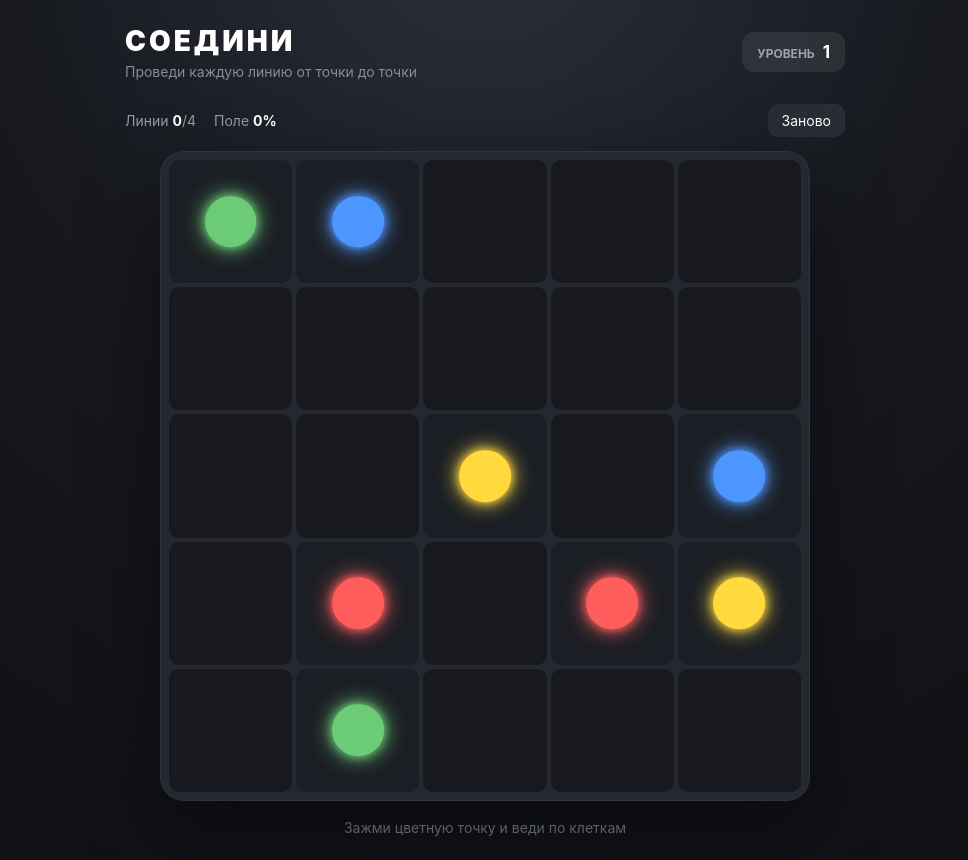
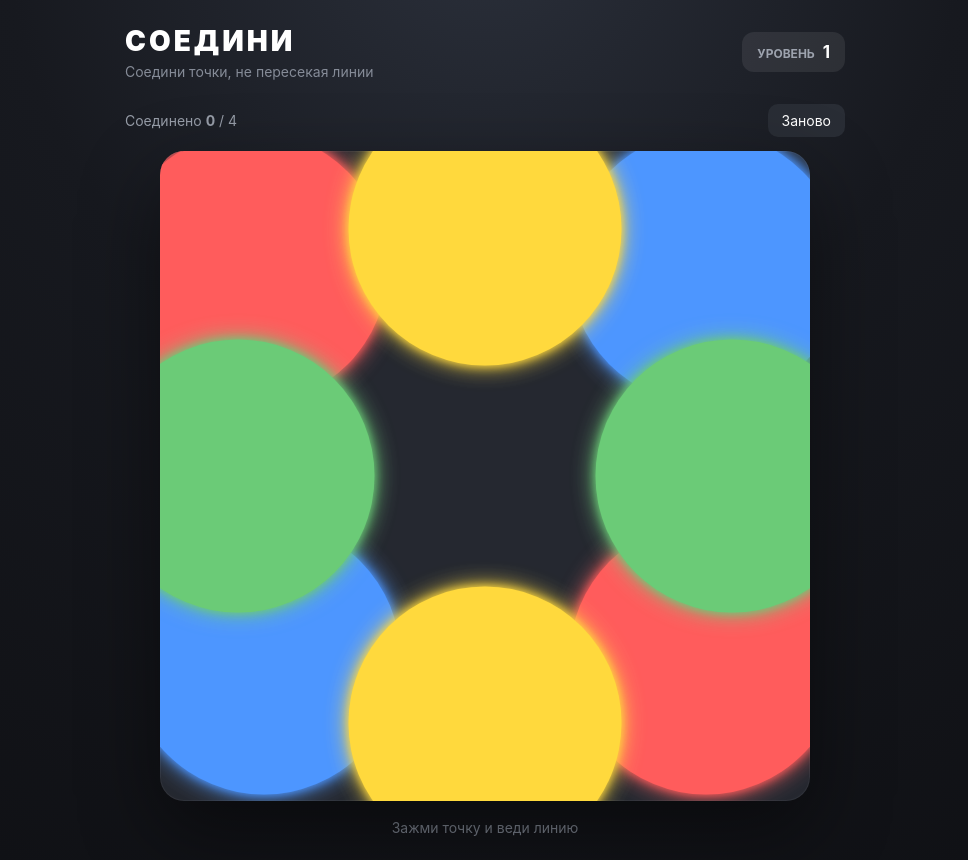
Before and after one commit to dancheei2-hue/Soedini, a React (Vite) app: page / in a window 1280 px wide. Shown: the whole page, without its empty margins (155-1123 px from the left). Built offline with nearby package versions, Linux system fonts and the light colour scheme.

Commit message:
free line App.jsx

```diff
--- a/src/App.jsx
+++ b/src/App.jsx
@@ -1,328 +1,470 @@
-import { useEffect, useRef, useState } from "react";
+import { useRef, useState } from "react";
 
 const LEVELS = [
   {
-    size: 5,
-    paths: [
-      [18, 13, 8, 7, 6, 11, 16],
-      [1, 2, 3, 4, 9, 14],
-      [19, 24, 23, 22, 17, 12],
-      [21, 20, 15, 10, 5, 0],
+    pairs: [
+      { color: "#ff5c5c", a: [14, 18], b: [84, 78] },
+      { color: "#4d96ff", a: [84, 18], b: [16, 78] },
+      { color: "#ffd93d", a: [50, 12], b: [50, 88] },
+      { color: "#6bcb77", a: [12, 50], b: [88, 50] },
     ],
   },
   {
-    size: 6,
-    paths: [
-      [30, 24, 25, 26, 20, 14, 13, 19],
-      [17, 23, 22, 16, 15, 21, 27],
-      [4, 5, 11, 10, 9, 8, 7],
-      [18, 12, 6, 0, 1, 2, 3],
-      [28, 29, 35, 34, 33, 32, 31],
+    pairs: [
+      { color: "#ff5c5c", a: [12, 18], b: [86, 78] },
+      { color: "#4d96ff", a: [86, 18], b: [14, 82] },
+      { color: "#ffd93d", a: [48, 12], b: [50, 88] },
+      { color: "#6bcb77", a: [12, 50], b: [88, 50] },
+      { color: "#a66cff", a: [28, 88], b: [72, 12] },
     ],
   },
   {
-    size: 7,
-    paths: [
-      [27, 26, 25, 18, 11, 12, 19, 20, 13],
-      [44, 37, 30, 29, 36, 43, 42, 35, 28],
-      [6, 5, 4, 3, 10, 9, 16, 15, 8],
-      [17, 24, 31, 32, 33, 34, 41, 40, 39],
-      [23, 22, 21, 14, 7, 0, 1, 2],
-      [48, 47, 46, 45, 38],
+    pairs: [
+      { color: "#ff5c5c", a: [10, 16], b: [90, 84] },
+      { color: "#4d96ff", a: [90, 16], b: [10, 84] },
+      { color: "#ffd93d", a: [50, 8], b: [50, 92] },
+      { color: "#6bcb77", a: [8, 50], b: [92, 50] },
+      { color: "#a66cff", a: [24, 28], b: [76, 72] },
+      { color: "#ff8fab", a: [76, 28], b: [24, 72] },
     ],
   },
 ];
 
-const COLORS = [
-  "#ff5c5c",
-  "#4d96ff",
-  "#ffd93d",
-  "#6bcb77",
-  "#a66cff",
-  "#ff8fab",
-];
+const DOT_RADIUS = 6;
+const LINE_WIDTH = 2.8;
+const SAMPLE_DISTANCE = 1.5;
+const COLLISION_DISTANCE = 4.2;
+
+function distance(a, b) {
+  return Math.hypot(a.x - b.x, a.y - b.y);
+}
+
+function pointToSegmentDistance(point, a, b) {
+  const dx = b.x - a.x;
+  const dy = b.y - a.y;
+
+  const lengthSquared = dx * dx + dy * dy;
+
+  if (lengthSquared === 0) {
+    return distance(point, a);
+  }
+
+  let t =
+    ((point.x - a.x) * dx +
+      (point.y - a.y) * dy) /
+    lengthSquared;
+
+  t = Math.max(0, Math.min(1, t));
+
+  return distance(point, {
+    x: a.x + t * dx,
+    y: a.y + t * dy,
+  });
+}
+
+function segmentsIntersect(a, b, c, d) {
+  function orientation(p, q, r) {
+    const value =
+      (q.y - p.y) * (r.x - q.x) -
+      (q.x - p.x) * (r.y - q.y);
+
+    if (Math.abs(value) < 0.0001) return 0;
+
+    return value > 0 ? 1 : 2;
+  }
+
+  function onSegment(p, q, r) {
+    return (
+      q.x <= Math.max(p.x, r.x) + 0.001 &&
+      q.x >= Math.min(p.x, r.x) - 0.001 &&
+      q.y <= Math.max(p.y, r.y) + 0.001 &&
+      q.y >= Math.min(p.y, r.y) - 0.001
+    );
+  }
+
+  const o1 = orientation(a, b, c);
+  const o2 = orientation(a, b, d);
+  const o3 = orientation(c, d, a);
+  const o4 = orientation(c, d, b);
+
+  if (o1 !== o2 && o3 !== o4) {
+    return true;
+  }
+
+  if (o1 === 0 && onSegment(a, c, b)) return true;
+  if (o2 === 0 && onSegment(a, d, b)) return true;
+  if (o3 === 0 && onSegment(c, a, d)) return true;
+  if (o4 === 0 && onSegment(c, b, d)) return true;
+
+  return false;
+}
+
+function segmentsTooClose(a, b, c, d) {
+  if (segmentsIntersect(a, b, c, d)) {
+    return true;
+  }
+
+  return (
+    pointToSegmentDistance(a, c, d) <
+      COLLISION_DISTANCE ||
+    pointToSegmentDistance(b, c, d) <
+      COLLISION_DISTANCE ||
+    pointToSegmentDistance(c, a, b) <
+      COLLISION_DISTANCE ||
+    pointToSegmentDistance(d, a, b) <
+      COLLISION_DISTANCE
+  );
+}
 
 function App() {
   const [level, setLevel] = useState(0);
-  const [connections, setConnections] = useState([]);
-  const [activePath, setActivePath] = useState(null);
-  const [dragging, setDragging] = useState(false);
+  const [lines, setLines] = useState([]);
+  const [activeLine, setActiveLine] = useState(null);
+  const [message, setMessage] = useState(
+    "Зажми точку и веди линию"
+  );
 
   const boardRef = useRef(null);
-  const cellRefs = useRef({});
 
   const current = LEVELS[level];
-  const totalPairs = current.paths.length;
-  const totalCells = current.size * current.size;
 
-  const usedCells = connections.reduce(
-    (sum, path) => sum + path.length,
-    0
-  );
+  function getPosition(event) {
+    const board = boardRef.current;
 
-  const endpointToPair = new Map();
+    if (!board) return null;
 
-  current.paths.forEach((path, pairIndex) => {
-    endpointToPair.set(path[0], pairIndex);
-    endpointToPair.set(path[path.length - 1], pairIndex);
-  });
-
-  function isEndpoint(cell) {
-    return endpointToPair.has(cell);
-  }
-
-  function getColor(cell) {
-    const pairIndex = endpointToPair.get(cell);
-    return COLORS[pairIndex % COLORS.length];
-  }
-
-  function isOccupied(cell) {
-    return connections.some((path) => path.includes(cell));
-  }
-
-  function areAdjacent(a, b) {
-    const ar = Math.floor(a / current.size);
-    const ac = a % current.size;
-
-    const br = Math.floor(b / current.size);
-    const bc = b % current.size;
-
-    return Math.abs(ar - br) + Math.abs(ac - bc) === 1;
-  }
-
-  function pointForCell(cell) {
-    const board = boardRef.current;
-    const element = cellRefs.current[cell];
-
-    if (!board || !element) return null;
-
-    const boardRect = board.getBoundingClientRect();
-    const cellRect = element.getBoundingClientRect();
+    const rect = board.getBoundingClientRect();
 
     return {
       x:
-        ((cellRect.left +
-          cellRect.width / 2 -
-          boardRect.left) /
-          boardRect.width) *
+        ((event.clientX - rect.left) /
+          rect.width) *
         100,
 
       y:
-        ((cellRect.top +
-          cellRect.height / 2 -
-          boardRect.top) /
-          boardRect.height) *
+        ((event.clientY - rect.top) /
+          rect.height) *
         100,
     };
   }
 
-  function pathPoints(path) {
-    return path
-      .map(pointForCell)
-      .filter(Boolean)
-      .map((point) => `${point.x},${point.y}`)
-      .join(" ");
+  function findDot(point) {
+    for (
+      let pairIndex = 0;
+      pairIndex < current.pairs.length;
+      pairIndex++
+    ) {
+      const pair = current.pairs[pairIndex];
+
+      const distanceA = distance(point, {
+        x: pair.a[0],
+        y: pair.a[1],
+      });
+
+      if (distanceA <= DOT_RADIUS) {
+        return {
+          pairIndex,
+          side: "a",
+        };
       }
 
-  function startPath(cell) {
-    if (!isEndpoint(cell)) return;
+      const distanceB = distance(point, {
+        x: pair.b[0],
+        y: pair.b[1],
+      });
 
-    if (isOccupied(cell)) return;
-
-    setActivePath([cell]);
-    setDragging(true);
-  }
-
-  function movePath(cell) {
-    if (!dragging || !activePath) return;
-
-    const last = activePath[activePath.length - 1];
-
-    if (cell === last) return;
-
-    // Движение назад — убираем последнюю клетку.
-    if (
-      activePath.length > 1 &&
-      cell === activePath[activePath.length - 2]
-    ) {
-      setActivePath(activePath.slice(0, -1));
-      return;
-    }
-
-    // Только соседняя клетка.
-    if (!areAdjacent(last, cell)) return;
-
-    // Нельзя проходить через уже занятую клетку.
-    if (isOccupied(cell)) return;
-
-    // Нельзя заходить в чужую точку.
-    if (isEndpoint(cell)) {
-      const pairIndex = endpointToPair.get(activePath[0]);
-
-      if (endpointToPair.get(cell) !== pairIndex) {
-        return;
+      if (distanceB <= DOT_RADIUS) {
+        return {
+          pairIndex,
+          side: "b",
+        };
       }
     }
 
-    // Нельзя замыкать линию на саму себя.
-    if (activePath.includes(cell)) return;
-
-    setActivePath([...activePath, cell]);
+    return null;
   }
 
-  function moveFromPointer(event) {
-    if (!dragging) return;
+  function lineHitsExistingLines(points) {
+    if (points.length < 2) {
+      return false;
+    }
 
-    const element = document.elementFromPoint(
-      event.clientX,
-      event.clientY
-    );
+    const a = points[points.length - 2];
+    const b = points[points.length - 1];
 
-    const cellElement = element?.closest(".cell");
+    for (const line of lines) {
+      for (
+        let i = 1;
+        i < line.points.length;
+        i++
+      ) {
+        const c = line.points[i - 1];
+        const d = line.points[i];
 
-    if (!cellElement) return;
-
-    const cell = Number(cellElement.dataset.cell);
-
-    if (!Number.isNaN(cell)) {
-      movePath(cell);
+        if (segmentsTooClose(a, b, c, d)) {
+          return true;
+        }
       }
     }
 
-  function finishPath(cell) {
-    if (!dragging || !activePath) return;
-
-    const pairIndex = endpointToPair.get(activePath[0]);
-
-    const target =
-      current.paths[pairIndex][0] === activePath[0]
-        ? current.paths[pairIndex][current.paths[pairIndex].length - 1]
-        : current.paths[pairIndex][0];
-
-    if (cell === target && activePath.length >= 2) {
-      setConnections([...connections, activePath]);
+    return false;
   }
 
-    setActivePath(null);
-    setDragging(false);
+  function lineHitsOtherDots(points, pairIndex) {
+    if (points.length < 2) {
+      return false;
     }
 
-  function handlePointerDown(event, cell) {
+    const point = points[points.length - 1];
+
+    for (
+      let index = 0;
+      index < current.pairs.length;
+      index++
+    ) {
+      if (index === pairIndex) continue;
+
+      const pair = current.pairs[index];
+
+      if (
+        distance(point, {
+          x: pair.a[0],
+          y: pair.a[1],
+        }) <
+        DOT_RADIUS + 2
+      ) {
+        return true;
+      }
+
+      if (
+        distance(point, {
+          x: pair.b[0],
+          y: pair.b[1],
+        }) <
+        DOT_RADIUS + 2
+      ) {
+        return true;
+      }
+    }
+
+    return false;
+  }
+
+  function startLine(event) {
+    const point = getPosition(event);
+
+    if (!point) return;
+
+    const dot = findDot(point);
+
+    if (!dot) return;
+
+    const alreadyConnected = lines.some(
+      (line) => line.pairIndex === dot.pairIndex
+    );
+
+    if (alreadyConnected) return;
+
     event.preventDefault();
 
     event.currentTarget.setPointerCapture?.(
       event.pointerId
     );
 
-    startPath(cell);
+    setActiveLine({
+      pairIndex: dot.pairIndex,
+      startSide: dot.side,
+      points: [point],
+    });
+
+    setMessage("Веди линию к точке такого же цвета");
   }
 
-  function handlePointerMove(event) {
-    if (!dragging) return;
+  function moveLine(event) {
+    if (!activeLine) return;
 
     event.preventDefault();
-    moveFromPointer(event);
+
+    const point = getPosition(event);
+
+    if (!point) return;
+
+    const last =
+      activeLine.points[
+        activeLine.points.length - 1
+      ];
+
+    if (
+      distance(point, last) <
+      SAMPLE_DISTANCE
+    ) {
+      return;
     }
 
-  function handlePointerUp(event) {
+    const nextPoints = [
+      ...activeLine.points,
+      point,
+    ];
+
+    if (
+      lineHitsExistingLines(nextPoints) ||
+      lineHitsOtherDots(
+        nextPoints,
+        activeLine.pairIndex
+      )
+    ) {
+      setMessage(
+        "Нельзя пересекать другие линии"
+      );
+      return;
+    }
+
+    setActiveLine({
+      ...activeLine,
+      points: nextPoints,
+    });
+  }
+
+  function finishLine(event) {
+    if (!activeLine) return;
+
     event.preventDefault();
 
-    const element = document.elementFromPoint(
-      event.clientX,
-      event.clientY
-    );
+    const point = getPosition(event);
 
-    const cellElement = element?.closest(".cell");
-
-    if (cellElement) {
-      const cell = Number(cellElement.dataset.cell);
-
-      if (!Number.isNaN(cell)) {
-        finishPath(cell);
+    if (!point) {
+      cancelLine();
       return;
     }
+
+    const pair =
+      current.pairs[activeLine.pairIndex];
+
+    const target =
+      activeLine.startSide === "a"
+        ? pair.b
+        : pair.a;
+
+    const targetDistance = distance(point, {
+      x: target[0],
+      y: target[1],
+    });
+
+    if (targetDistance <= DOT_RADIUS) {
+      const finalPoints = [
+        ...activeLine.points,
+        {
+          x: target[0],
+          y: target[1],
+        },
+      ];
+
+      if (
+        !lineHitsExistingLines(finalPoints)
+      ) {
+        setLines([
+          ...lines,
+          {
+            pairIndex:
+              activeLine.pairIndex,
+            color: pair.color,
+            points: finalPoints,
+          },
+        ]);
+
+        setMessage(
+          "Соединено. Выбери следующую пару"
+        );
+      } else {
+        setMessage(
+          "Нельзя пересекать другую линию"
+        );
+      }
+    } else {
+      setMessage(
+        "Не попал в точку — попробуй ещё раз"
+      );
     }
 
-    setActivePath(null);
-    setDragging(false);
+    setActiveLine(null);
   }
 
-  useEffect(() => {
-    function handleWindowPointerUp() {
-      if (dragging) {
-        setActivePath(null);
-        setDragging(false);
-      }
+  function cancelLine() {
+    setActiveLine(null);
+
+    setMessage(
+      "Попробуй провести линию другим маршрутом"
+    );
   }
 
-    window.addEventListener(
-      "pointerup",
-      handleWindowPointerUp
+  function resetLevel() {
+    setLines([]);
+    setActiveLine(null);
+
+    setMessage(
+      "Зажми точку и веди линию"
     );
-
-    return () => {
-      window.removeEventListener(
-        "pointerup",
-        handleWindowPointerUp
-      );
-    };
-  }, [dragging]);
-
-  function resetLevel() {
-    setConnections([]);
-    setActivePath(null);
-    setDragging(false);
   }
 
   function nextLevel() {
     setLevel(
-      (previous) => (previous + 1) % LEVELS.length
+      (value) =>
+        (value + 1) % LEVELS.length
     );
 
-    setConnections([]);
-    setActivePath(null);
-    setDragging(false);
+    setLines([]);
+    setActiveLine(null);
+
+    setMessage(
+      "Зажми точку и веди линию"
+    );
   }
 
   const completed =
-    connections.length === totalPairs &&
-    usedCells === totalCells;
+    lines.length ===
+    current.pairs.length;
 
-  const progress = Math.round(
-    (usedCells / totalCells) * 100
-  );
+  function pointsToString(points) {
+    return points
+      .map(
+        (point) =>
+          `${point.x},${point.y}`
+      )
+      .join(" ");
+  }
 
   return (
     <div className="app">
       <header className="topbar">
         <div>
-          <div className="logo">СОЕДИНИ</div>
+          <div className="logo">
+            СОЕДИНИ
+          </div>
 
           <div className="subtitle">
-            Проведи каждую линию от точки до точки
+            Соедини точки, не пересекая линии
           </div>
         </div>
 
         <div className="level">
-          УРОВЕНЬ <strong>{level + 1}</strong>
+          УРОВЕНЬ{" "}
+          <strong>{level + 1}</strong>
         </div>
       </header>
 
       <main className="game">
         <div className="info">
-          <div className="stats">
           <span>
-              Линии{" "}
-              <strong>{connections.length}</strong>/
-              {totalPairs}
+            Соединено{" "}
+            <strong>
+              {lines.length}
+            </strong>{" "}
+            / {current.pairs.length}
           </span>
 
-            <span>
-              Поле <strong>{progress}%</strong>
-            </span>
-          </div>
-
-          <button onClick={resetLevel}>
+          <button
+            onClick={resetLevel}
+          >
             Заново
           </button>
         </div>
@@ -330,108 +472,83 @@ function App() {
         <div
           ref={boardRef}
           className="board"
-          style={{
-            gridTemplateColumns: `repeat(${current.size}, 1fr)`,
-            gridTemplateRows: `repeat(${current.size}, 1fr)`,
-          }}
-          onPointerMove={handlePointerMove}
+          onPointerDown={startLine}
+          onPointerMove={moveLine}
+          onPointerUp={finishLine}
+          onPointerCancel={cancelLine}
         >
           <svg
             className="lines"
             viewBox="0 0 100 100"
             preserveAspectRatio="none"
           >
-            {connections.map((path, index) => (
+            {lines.map((line) => (
               <polyline
-                key={`line-${index}`}
-                points={pathPoints(path)}
+                key={line.pairIndex}
+                points={pointsToString(
+                  line.points
+                )}
                 className="connection-line"
-                stroke={
-                  COLORS[index % COLORS.length]
-                }
+                stroke={line.color}
               />
             ))}
 
-            {activePath && (
+            {activeLine && (
               <polyline
-                points={pathPoints(activePath)}
+                points={pointsToString(
+                  activeLine.points
+                )}
                 className="connection-line active-line"
-                stroke={getColor(activePath[0])}
+                stroke={
+                  current.pairs[
+                    activeLine.pairIndex
+                  ].color
+                }
               />
             )}
           </svg>
 
-          {Array.from({
-            length: totalCells,
-          }).map((_, index) => {
-            const endpoint = isEndpoint(index);
-            const connected = connections.some(
-              (path) => path.includes(index)
-            );
-
-            const active =
-              activePath?.includes(index);
-
-            const color = endpoint
-              ? getColor(index)
-              : null;
-
-            return (
-              <button
-                key={index}
-                ref={(element) => {
-                  if (element) {
-                    cellRefs.current[index] =
-                      element;
-                  }
-                }}
-                data-cell={index}
-                className={`cell ${
-                  endpoint ? "endpoint" : ""
-                } ${
-                  connected ? "connected" : ""
-                } ${
-                  active ? "active" : ""
-                }`}
-                onPointerDown={(event) =>
-                  handlePointerDown(
-                    event,
-                    index
-                  )
-                }
-                onPointerUp={handlePointerUp}
-                style={
-                  endpoint
-                    ? {
-                        "--dot-color": color,
-                      }
-                    : undefined
-                }
-                aria-label={`Клетка ${
-                  index + 1
-                }`}
+          {current.pairs.map(
+            (pair, pairIndex) => (
+              <div
+                key={pairIndex}
               >
-                {endpoint && (
                 <span
                   className="dot"
                   style={{
-                      backgroundColor: color,
+                    left: `${pair.a[0]}%`,
+                    top: `${pair.a[1]}%`,
+                    backgroundColor:
+                      pair.color,
+                    "--dot-color":
+                      pair.color,
                   }}
                 />
+
+                <span
+                  className="dot"
+                  style={{
+                    left: `${pair.b[0]}%`,
+                    top: `${pair.b[1]}%`,
+                    backgroundColor:
+                      pair.color,
+                    "--dot-color":
+                      pair.color,
+                  }}
+                />
+              </div>
+            )
           )}
-              </button>
-            );
-          })}
         </div>
 
-        {completed && (
+        {completed ? (
           <div className="success">
             <div className="success-title">
               Уровень пройден
             </div>
 
             <div className="success-text">
-              Поле заполнено. Все пары соединены.
+              Все пары соединены без пересечений
             </div>
 
             <button
@@ -441,11 +558,9 @@ function App() {
               Следующий уровень
             </button>
           </div>
-        )}
-
-        {!completed && (
+        ) : (
           <div className="hint">
-            Зажми цветную точку и веди по клеткам
+            {message}
           </div>
         )}
       </main>
```
Lines whose indentation alone changed are shown as unchanged.
